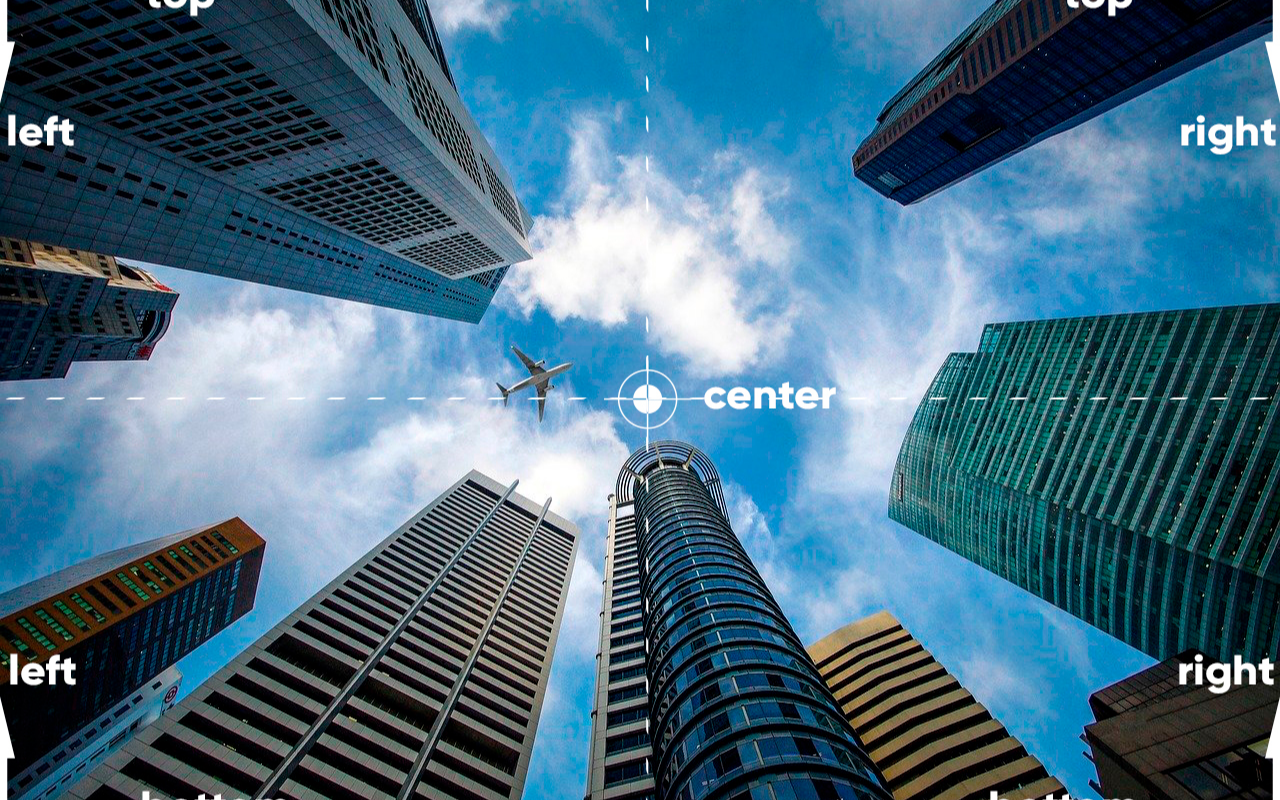
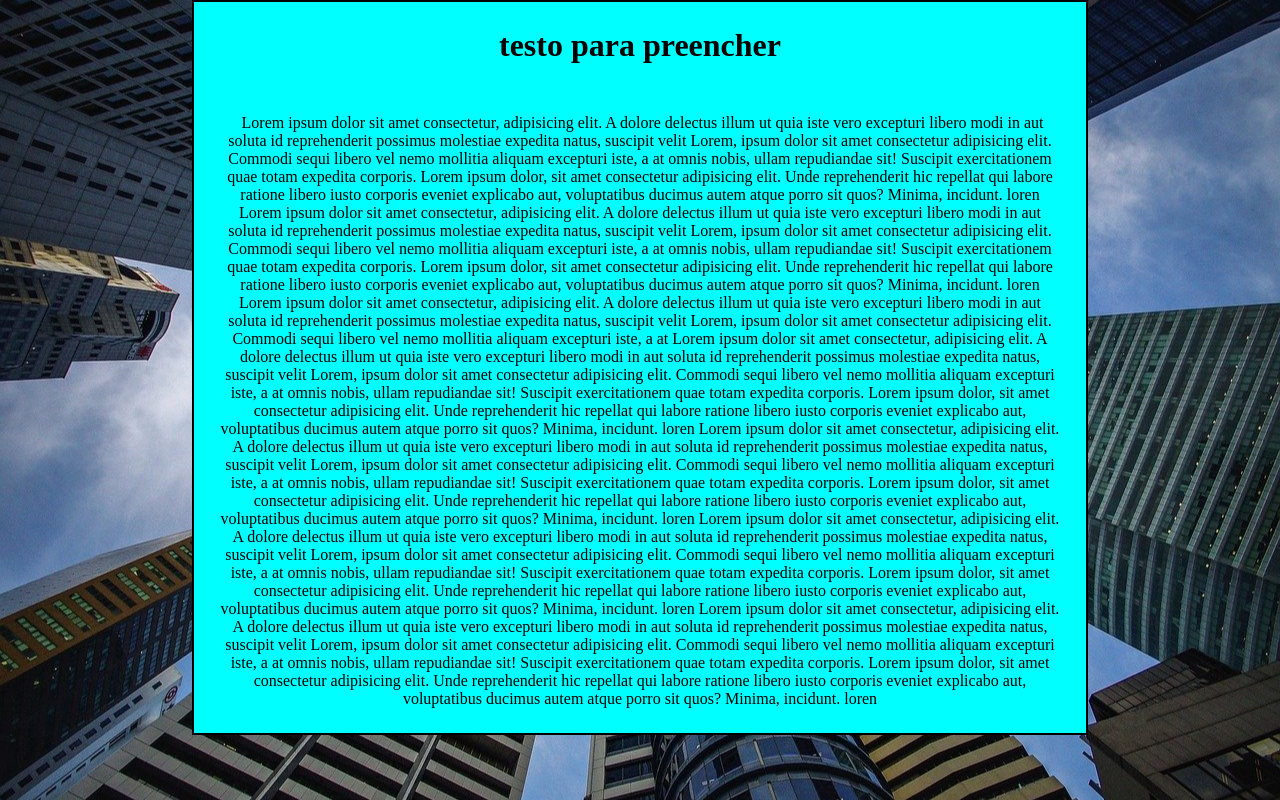
Before and after one commit to Anderson-23/MODULO3, a plain HTML site: page EX022/fundo5.html in a window 1280 px wide. Drawn offline with Linux system fonts and the light colour scheme.

Commit message:
Update fundo5.html

```diff
--- a/EX022/fundo5.html
+++ b/EX022/fundo5.html
@@ -16,15 +16,55 @@
         }
          body{
             height: 100vh;
-            background-image: url(imagens/wallpaper003.jpg);
+            /* background-color: black;
+            background-image: url(imagens/wallpaper002.jpg);
             background-position: center center;
             background-repeat: no-repeat;
+            background-size: cover;
+            background-attachment: fixed; */
 
+            /* shorthand - background
+                background: color > image > position > repeat > size(ate o momento o size nao esta com o suporte 05/07/2023,entao quem que ser declarado por fora) > attachment.
+            */
+            background-size: cover;
+            background: black url(imagens/wallpaper002.jpg) center center no-repeat fixed;
+         }
+         main{
+            display: flex;
+            flex-direction: column;
+            width:70vw;
+            height: max-content;
+            background-color: aqua;
+            border: 2px solid black;
+            margin: auto;
+            text-align: center;
 
+         }
+         h1{
+
+            margin: 25px;
+            font-size: cal(14px + (20px - 100vw));
+         }
+         p{
+            margin: 25px;
+            text-indent: 5px;
          }
     </style>
 </head>
 <body>
+    <main>
 
+        <h1>testo para preencher</h1>
+        <p>Lorem ipsum dolor sit amet consectetur, adipisicing elit. A dolore delectus illum ut quia iste vero excepturi libero modi in aut soluta id reprehenderit possimus molestiae expedita natus, suscipit velit Lorem, ipsum dolor sit amet consectetur adipisicing elit. Commodi sequi libero vel nemo mollitia aliquam excepturi iste, a at omnis nobis, ullam repudiandae sit! Suscipit exercitationem quae totam expedita corporis. Lorem ipsum dolor, sit amet consectetur adipisicing elit. Unde reprehenderit hic repellat qui labore ratione libero iusto corporis eveniet explicabo aut, voluptatibus ducimus autem atque porro sit quos? Minima, incidunt. loren
+            Lorem ipsum dolor sit amet consectetur, adipisicing elit. A dolore delectus illum ut quia iste vero excepturi libero modi in aut soluta id reprehenderit possimus molestiae expedita natus, suscipit velit Lorem, ipsum dolor sit amet consectetur adipisicing elit. Commodi sequi libero vel nemo mollitia aliquam excepturi iste, a at omnis nobis, ullam repudiandae sit! Suscipit exercitationem quae totam expedita corporis. Lorem ipsum dolor, sit amet consectetur adipisicing elit. Unde reprehenderit hic repellat qui labore ratione libero iusto corporis eveniet explicabo aut, voluptatibus ducimus autem atque porro sit quos? Minima, incidunt. loren
+            Lorem ipsum dolor sit amet consectetur, adipisicing elit. A dolore delectus illum ut quia iste vero excepturi libero modi in aut soluta id reprehenderit possimus molestiae expedita natus, suscipit velit Lorem, ipsum dolor sit amet consectetur adipisicing elit. Commodi sequi libero vel nemo mollitia aliquam excepturi iste, a at
+            Lorem ipsum dolor sit amet consectetur, adipisicing elit. A dolore delectus illum ut quia iste vero excepturi libero modi in aut soluta id reprehenderit possimus molestiae expedita natus, suscipit velit Lorem, ipsum dolor sit amet consectetur adipisicing elit. Commodi sequi libero vel nemo mollitia aliquam excepturi iste, a at omnis nobis, ullam repudiandae sit! Suscipit exercitationem quae totam expedita corporis. Lorem ipsum dolor, sit amet consectetur adipisicing elit. Unde reprehenderit hic repellat qui labore ratione libero iusto corporis eveniet explicabo aut, voluptatibus ducimus autem atque porro sit quos? Minima, incidunt. loren
+            Lorem ipsum dolor sit amet consectetur, adipisicing elit. A dolore delectus illum ut quia iste vero excepturi libero modi in aut soluta id reprehenderit possimus molestiae expedita natus, suscipit velit Lorem, ipsum dolor sit amet consectetur adipisicing elit. Commodi sequi libero vel nemo mollitia aliquam excepturi iste, a at omnis nobis, ullam repudiandae sit! Suscipit exercitationem quae totam expedita corporis. Lorem ipsum dolor, sit amet consectetur adipisicing elit. Unde reprehenderit hic repellat qui labore ratione libero iusto corporis eveniet explicabo aut, voluptatibus ducimus autem atque porro sit quos? Minima, incidunt. loren
+            Lorem ipsum dolor sit amet consectetur, adipisicing elit. A dolore delectus illum ut quia iste vero excepturi libero modi in aut soluta id reprehenderit possimus molestiae expedita natus, suscipit velit Lorem, ipsum dolor sit amet consectetur adipisicing elit. Commodi sequi libero vel nemo mollitia aliquam excepturi iste, a at omnis nobis, ullam repudiandae sit! Suscipit exercitationem quae totam expedita corporis. Lorem ipsum dolor, sit amet consectetur adipisicing elit. Unde reprehenderit hic repellat qui labore ratione libero iusto corporis eveniet explicabo aut, voluptatibus ducimus autem atque porro sit quos? Minima, incidunt. loren
+            Lorem ipsum dolor sit amet consectetur, adipisicing elit. A dolore delectus illum ut quia iste vero excepturi libero modi in aut soluta id reprehenderit possimus molestiae expedita natus, suscipit velit Lorem, ipsum dolor sit amet consectetur adipisicing elit. Commodi sequi libero vel nemo mollitia aliquam excepturi iste, a at omnis nobis, ullam repudiandae sit! Suscipit exercitationem quae totam expedita corporis. Lorem ipsum dolor, sit amet consectetur adipisicing elit. Unde reprehenderit hic repellat qui labore ratione libero iusto corporis eveniet explicabo aut, voluptatibus ducimus autem atque porro sit quos? Minima, incidunt. loren
+
+        </p>
+
+    </main>
 </body>
 </html>
```
